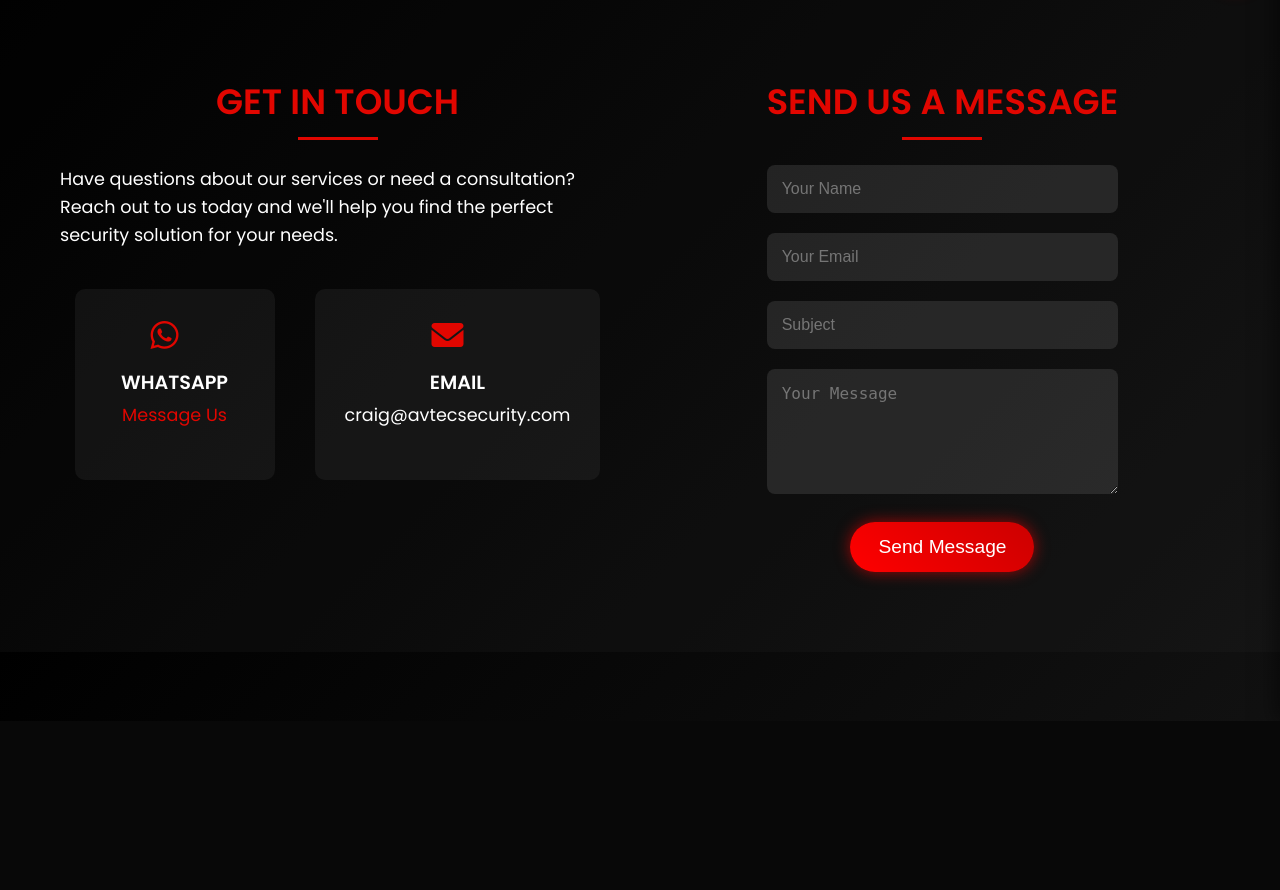
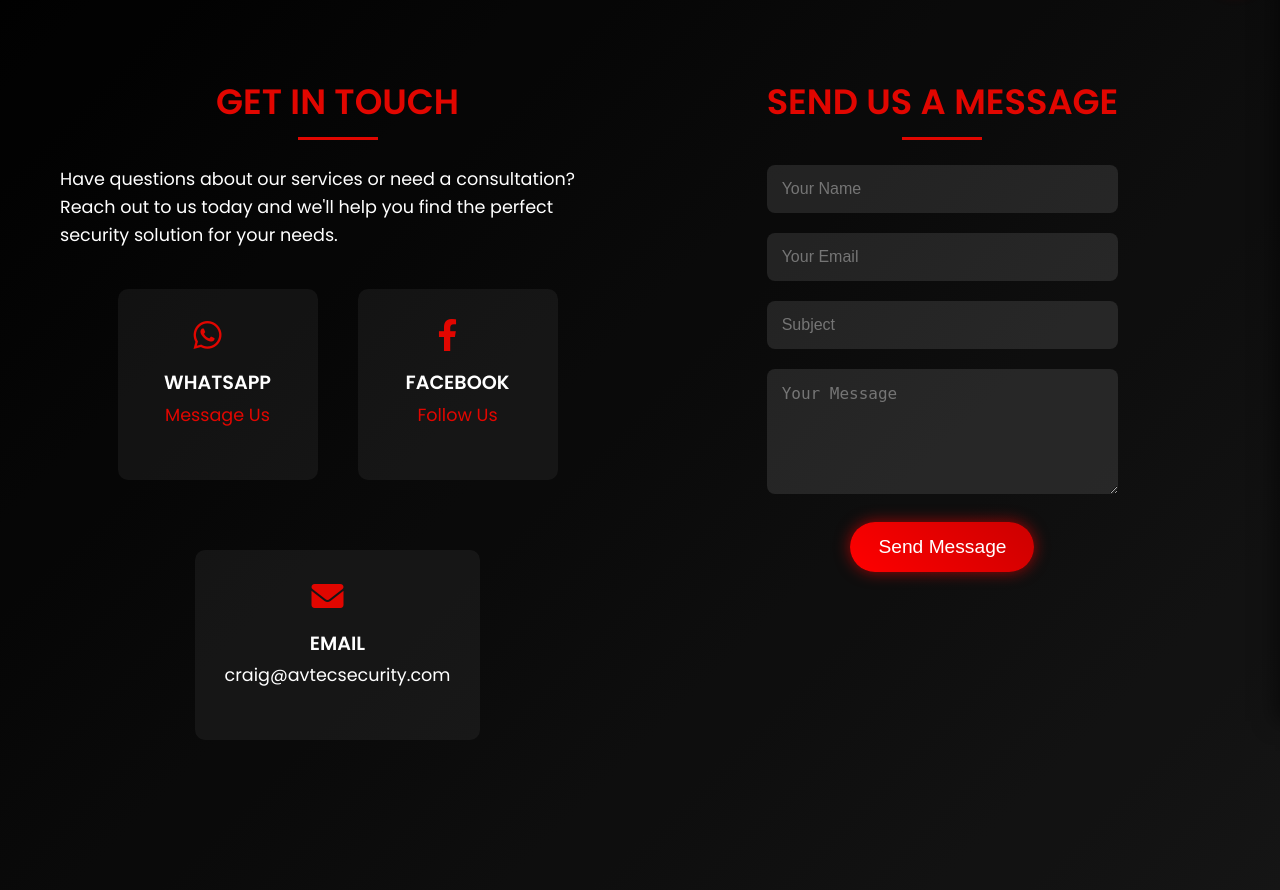
Before and after one commit to Avtecsec/avtec-security, a Flask app: page /contact in a window 1280 px wide. Shown: the part 79-969 px from the top of the page. Before the commit the page ends 731 px from the top, so only its background shows below. Run offline with Flask 3, Linux system fonts and the light colour scheme.

Commit message:
Assistant checkpoint: Added Facebook page link to contact details
Assistant generated file changes:
- templates/contact.html: Add Facebook page link to contact details

---

User prompt:

can you also add my facebook page?  https://www.facebook.com/avtecsec/

Replit-Commit-Author: Assistant
Replit-Commit-Session-Id: 80ba3784-7949-4c15-803a-ef0b6d2aea78

```diff
--- a/templates/contact.html
+++ b/templates/contact.html
@@ -48,6 +48,13 @@
                             </div>
                         </div>
                         <div class="contact-item">
+                            <i class="fab fa-facebook-f"></i>
+                            <div>
+                                <h3>Facebook</h3>
+                                <p><a href="https://www.facebook.com/avtecsec/" class="contact-link" target="_blank">Follow Us</a></p>
+                            </div>
+                        </div>
+                        <div class="contact-item">
                             <i class="fas fa-envelope"></i>
                             <div>
                                 <h3>Email</h3>
```
